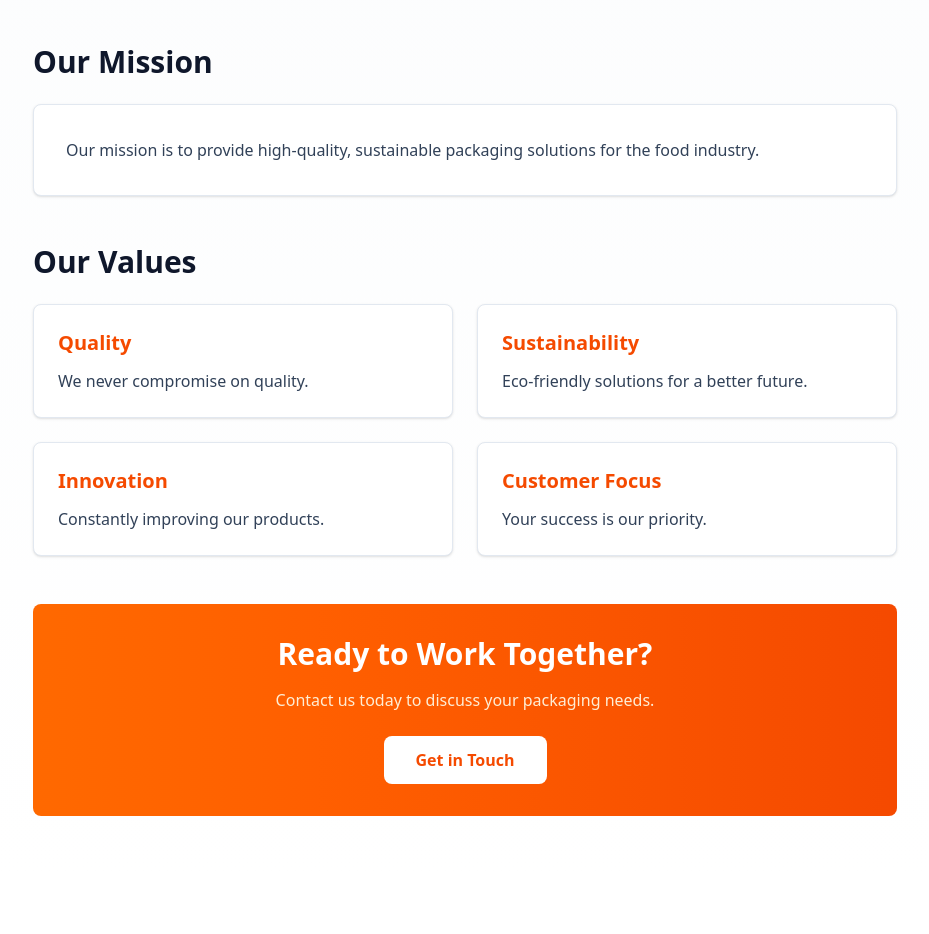
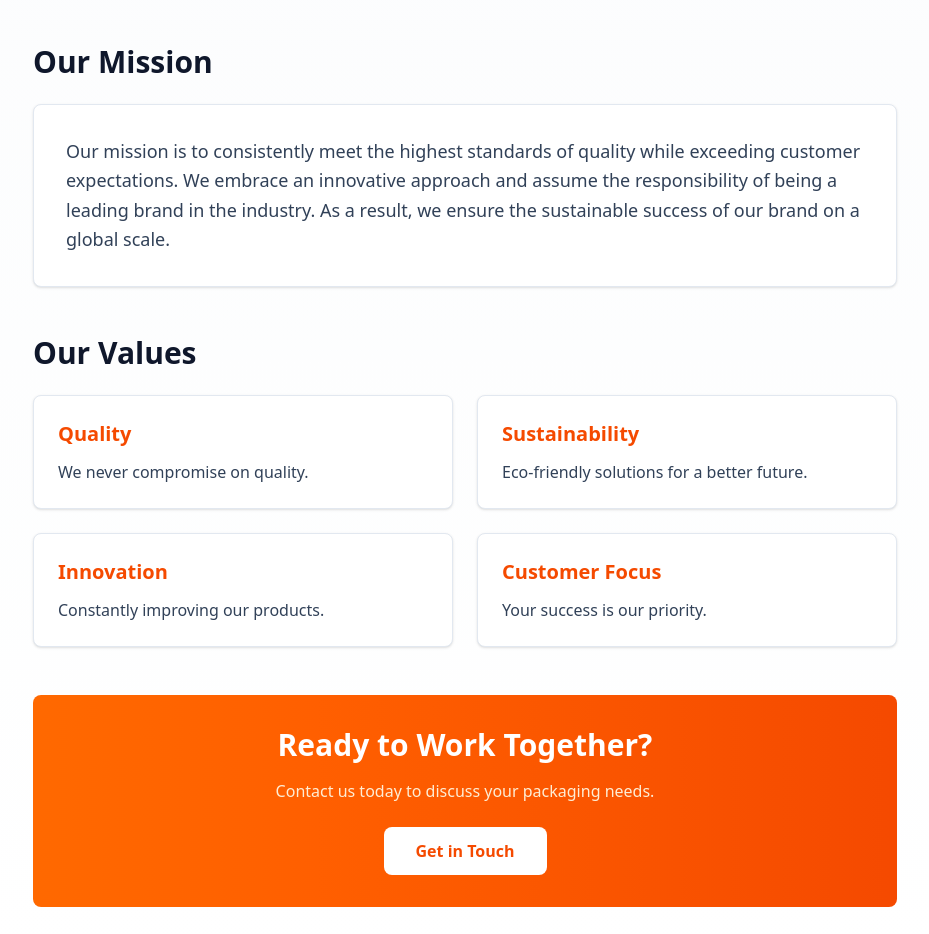
Before and after one commit to filpackusa/Filpack-Online, a Next.js app: page /about in a window 1280 px wide. Shown: the part 1140-2074 px from the top of the page, without its empty margins (175-1104 px from the left). Before the commit the page ends 2020 px from the top, so only its background shows below. Built offline with nearby package versions, Linux system fonts and the light colour scheme.

Commit message:
Update Our Mission section

```diff
--- a/app/about/page.tsx
+++ b/app/about/page.tsx
@@ -50,9 +50,8 @@ export default function AboutPage() {
                     <section className="mb-12">
                         <h2 className="text-3xl font-bold text-slate-900 mb-6">Our Mission</h2>
                         <div className="bg-white rounded-lg shadow-sm p-8 border border-slate-200">
-                            <p className="text-slate-700 leading-relaxed">
-                                {/* Content will be added here */}
-                                Our mission is to provide high-quality, sustainable packaging solutions for the food industry.
+                            <p className="text-slate-700 leading-relaxed text-lg">
+                                Our mission is to consistently meet the highest standards of quality while exceeding customer expectations. We embrace an innovative approach and assume the responsibility of being a leading brand in the industry. As a result, we ensure the sustainable success of our brand on a global scale.
                             </p>
                         </div>
                     </section>
```
